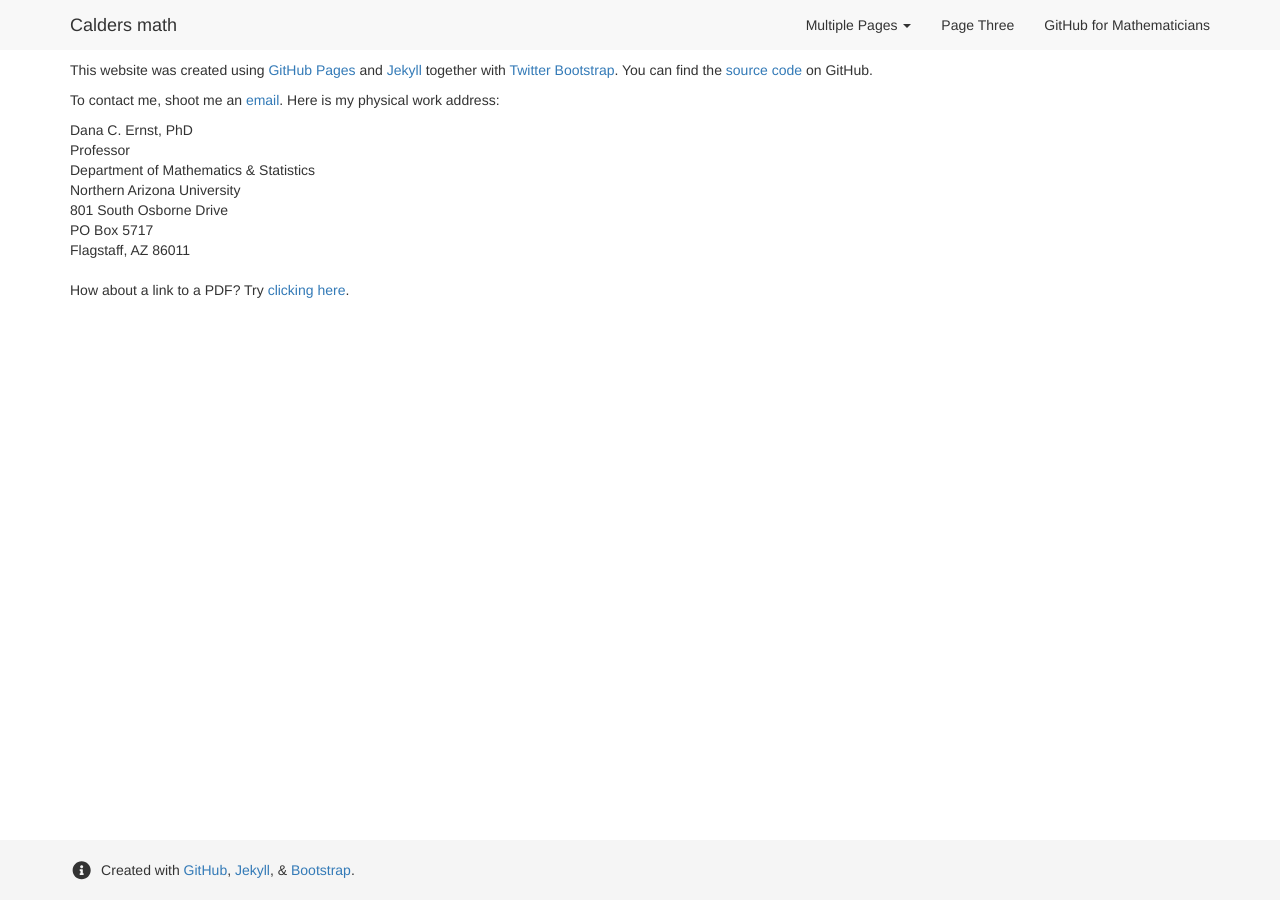
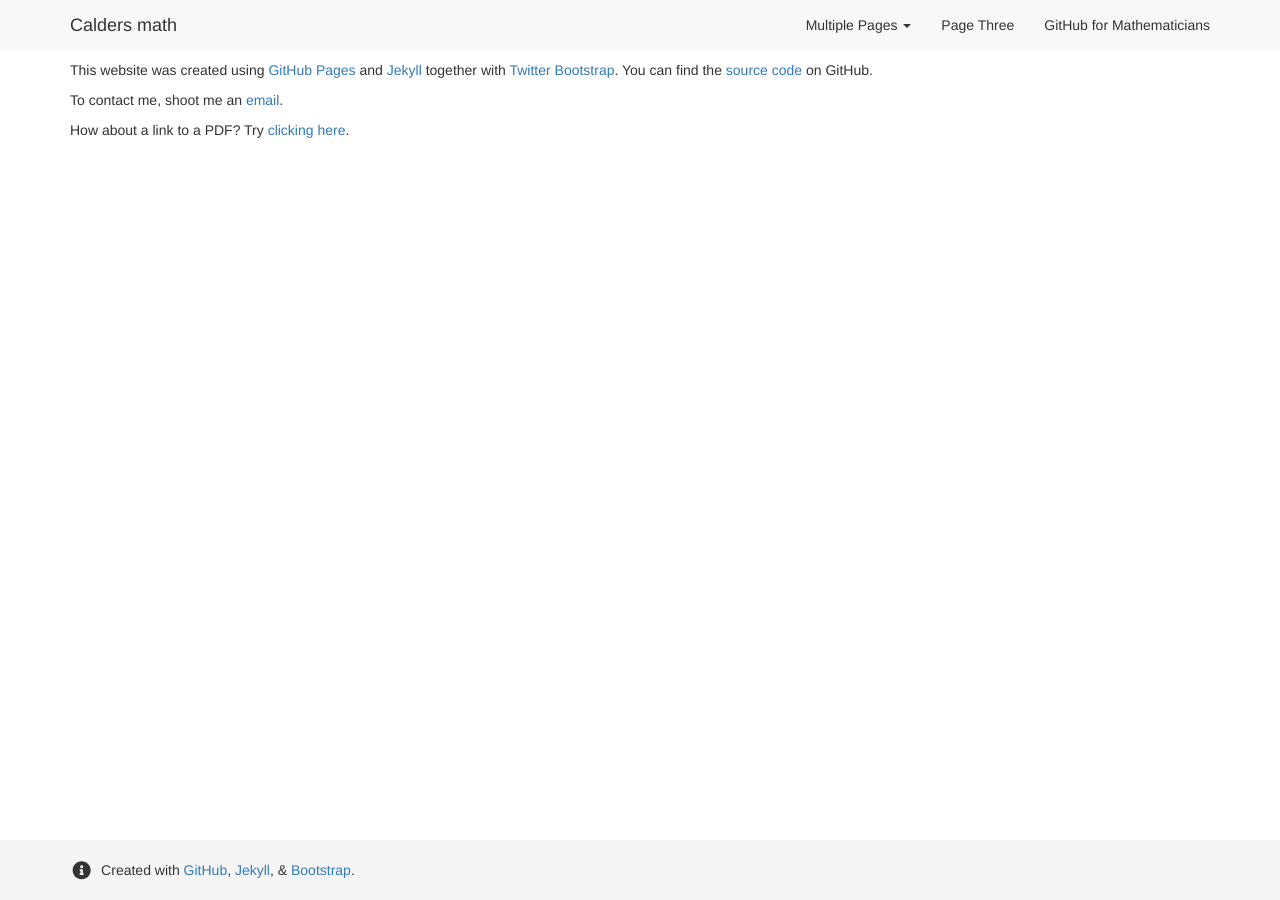
Before and after one commit to CalderEvans/sample-website, a Jekyll site: the page built from index.md, in a window 1280 px wide. Built offline with Jekyll 4.4.1, drawn with Linux system fonts in a browser that asks for light colours; nearby versions of some CDN libraries.

Commit message:
removing dana

```diff
--- a/index.md
+++ b/index.md
@@ -5,16 +5,8 @@ title: My Sample Website
 
 This website was created using [GitHub Pages](https://pages.github.com) and [Jekyll](http://jekyllrb.com) together with [Twitter Bootstrap](http://getbootstrap.com). You can find the [source code](https://github.com/dcernst/SampleWebsite) on GitHub.
 
-To contact me, shoot me an [email](mailto:dana.ernst@nau.edu).  Here is my physical work address:
+To contact me, shoot me an [email](mailto:dana.ernst@nau.edu).
 
-<address>
-Dana C. Ernst, PhD<br />
-Professor<br />
-Department of Mathematics &amp; Statistics<br />
-Northern Arizona University<br />
-801 South Osborne Drive<br />
-PO Box 5717<br />
-Flagstaff, AZ  86011
-</address>
+
 
 How about a link to a PDF?  Try [clicking here]({{ site.baseurl }}/files/226HW10.pdf).
```
